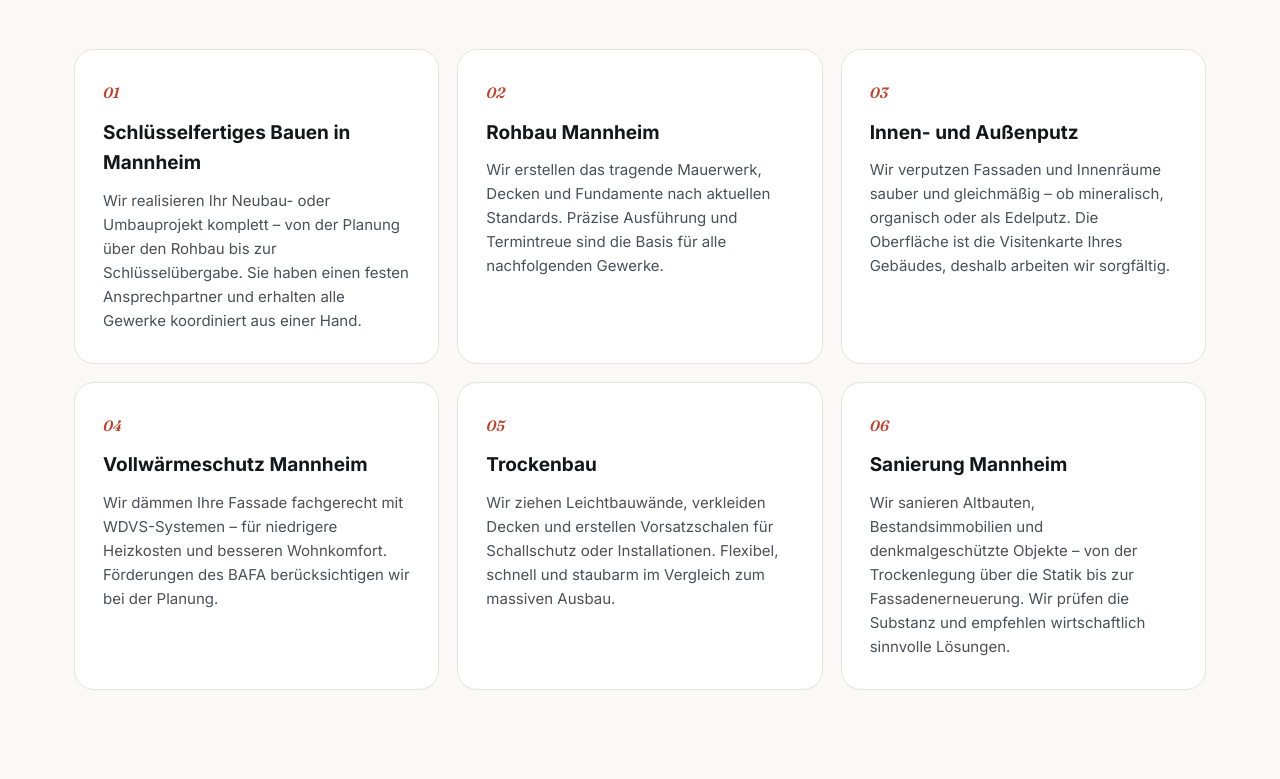
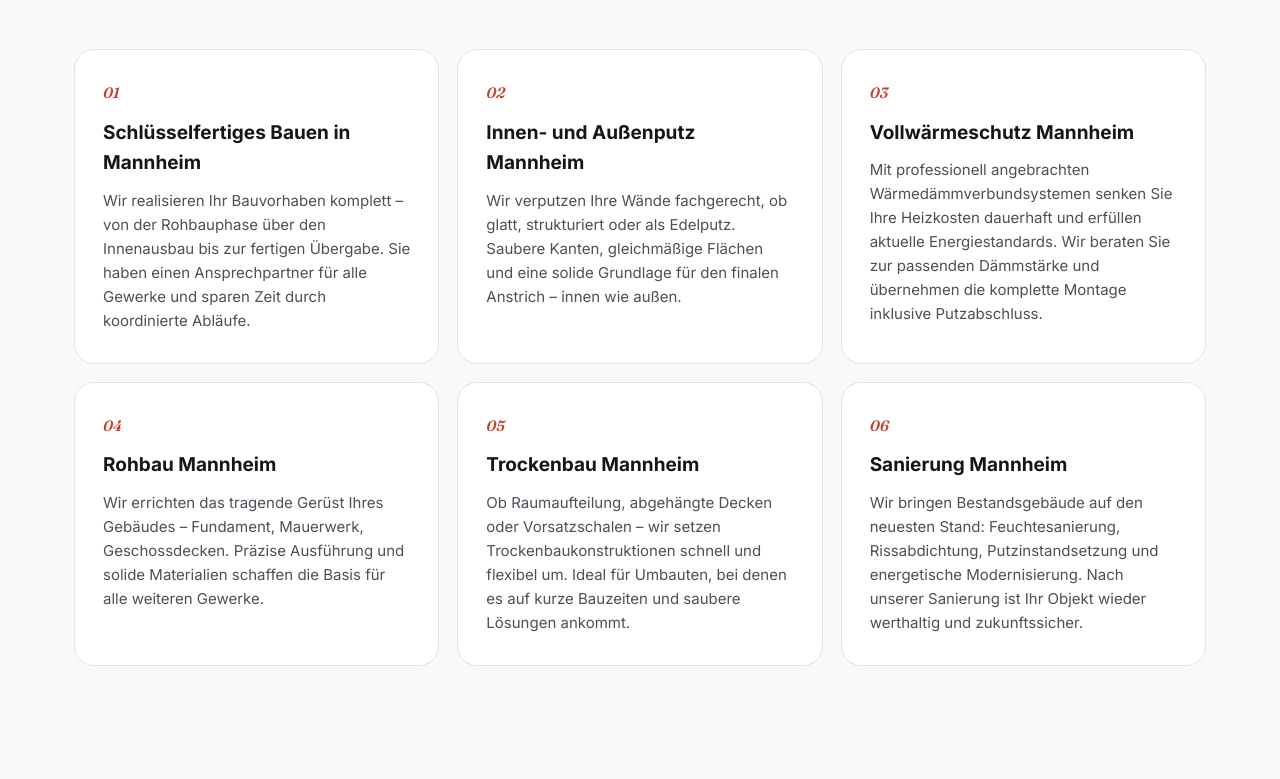
Before and after one commit to webjoyn/webjoyn-vorschau, a plain HTML site: page loga-bau-gmbh-d24caa43/index.html in a window 1280 px wide. Shown: the part 1254-2033 px from the top of the page. Drawn offline with Linux system fonts and the light colour scheme.

Commit message:
Deploy: loga-bau-gmbh-d24caa43/index.html

```diff
--- a/loga-bau-gmbh-d24caa43/index.html
+++ b/loga-bau-gmbh-d24caa43/index.html
@@ -4,10 +4,10 @@
 <meta charset="utf-8" />
 <meta name="viewport" content="width=device-width, initial-scale=1" />
 <title>Bauunternehmen Mannheim | Loga-Bau GmbH</title>
-<meta name="description" content="Schlüsselfertiges Bauen, Rohbau, Sanierung und Vollwärmeschutz in Mannheim – alles aus einer Hand. Loga-Bau GmbH: Ihr zuverlässiger Partner. Jetzt Beratung anfragen." />
+<meta name="description" content="Schlüsselfertiges Bauen, Rohbau, Sanierung und Vollwärmeschutz in Mannheim – die Loga-Bau GmbH realisiert Ihr Projekt zuverlässig aus einer Hand. Jetzt Kontakt aufnehmen." />
 <link rel="canonical" href="https://webjoyn.github.io/webjoyn-vorschau/loga-bau-gmbh-d24caa43/" />
 <meta property="og:title" content="Bauunternehmen Mannheim | Loga-Bau GmbH" />
-<meta property="og:description" content="Schlüsselfertiges Bauen, Rohbau, Sanierung und Vollwärmeschutz in Mannheim – alles aus einer Hand. Loga-Bau GmbH: Ihr zuverlässiger Partner. Jetzt Beratung anfragen." />
+<meta property="og:description" content="Schlüsselfertiges Bauen, Rohbau, Sanierung und Vollwärmeschutz in Mannheim – die Loga-Bau GmbH realisiert Ihr Projekt zuverlässig aus einer Hand. Jetzt Kontakt aufnehmen." />
 <meta property="og:type" content="website" />
 <link rel="preconnect" href="https://fonts.googleapis.com" />
 <link rel="preconnect" href="https://fonts.gstatic.com" crossorigin />
@@ -106,7 +106,7 @@ footer{background:var(--dark);color:rgba(255,255,255,.75);margin-top:clamp(64px,
 [data-reveal].is-visible{opacity:1;transform:none}
 @media(prefers-reduced-motion:reduce){html{scroll-behavior:auto}[data-reveal]{opacity:1;transform:none;transition:none}}
 </style>
-<script type="application/ld+json">{"@context":"https://schema.org","@type":"LocalBusiness","name":"Loga-Bau GmbH","description":"Schlüsselfertiges Bauen, Rohbau, Sanierung und Vollwärmeschutz in Mannheim – alles aus einer Hand. Loga-Bau GmbH: Ihr zuverlässiger Partner. Jetzt Beratung anfragen.","address":{"@type":"PostalAddress","addressLocality":"Mannheim","addressCountry":"DE"},"url":"https://webjoyn.github.io/webjoyn-vorschau/loga-bau-gmbh-d24caa43/"}</script>
+<script type="application/ld+json">{"@context":"https://schema.org","@type":"LocalBusiness","name":"Loga-Bau GmbH","description":"Schlüsselfertiges Bauen, Rohbau, Sanierung und Vollwärmeschutz in Mannheim – die Loga-Bau GmbH realisiert Ihr Projekt zuverlässig aus einer Hand. Jetzt Kontakt aufnehmen.","address":{"@type":"PostalAddress","addressLocality":"Mannheim","addressCountry":"DE"},"url":"https://webjoyn.github.io/webjoyn-vorschau/loga-bau-gmbh-d24caa43/"}</script>
 </head>
 <body>
   <header>
@@ -133,7 +133,7 @@ footer{background:var(--dark);color:rgba(255,255,255,.75);margin-top:clamp(64px,
         <div class="hero-content">
           <span class="hero-badge">Mannheim · Bauunternehmen</span>
           <h1>Bauen mit <em class="accent">Substanz</em></h1>
-          <p>Wir realisieren Ihr Bauvorhaben in Mannheim und Umgebung – vom ersten Spatenstich bis zur schlüsselfertigen Übergabe. Verlässlich, termingerecht und aus einer Hand.</p>
+          <p>Vom ersten Spatenstich bis zur Schlüsselübergabe realisiert die Loga-Bau GmbH Ihr Bauvorhaben in Mannheim und Umgebung – zuverlässig, termingerecht und aus einer Hand.</p>
           <div class="hero-actions">
             <a class="btn btn-primary" href="https://webjoyn.de/termin-buchen">Projekt anfragen</a>
             <a class="btn btn-ghost" href="#leistungen">Leistungen ansehen</a>
@@ -170,37 +170,37 @@ footer{background:var(--dark);color:rgba(255,255,255,.75);margin-top:clamp(64px,
         <div class="service" data-reveal>
           <span class="num">01</span>
           <h3>Schlüsselfertiges Bauen in Mannheim</h3>
-          <p>Wir realisieren Ihr Neubau- oder Umbauprojekt komplett – von der Planung über den Rohbau bis zur Schlüsselübergabe. Sie haben einen festen Ansprechpartner und erhalten alle Gewerke koordiniert aus einer Hand.</p>
+          <p>Wir realisieren Ihr Bauvorhaben komplett – von der Rohbauphase über den Innenausbau bis zur fertigen Übergabe. Sie haben einen Ansprechpartner für alle Gewerke und sparen Zeit durch koordinierte Abläufe.</p>
         </div>
 
         <div class="service" data-reveal>
           <span class="num">02</span>
-          <h3>Rohbau Mannheim</h3>
-          <p>Wir erstellen das tragende Mauerwerk, Decken und Fundamente nach aktuellen Standards. Präzise Ausführung und Termintreue sind die Basis für alle nachfolgenden Gewerke.</p>
+          <h3>Innen- und Außenputz Mannheim</h3>
+          <p>Wir verputzen Ihre Wände fachgerecht, ob glatt, strukturiert oder als Edelputz. Saubere Kanten, gleichmäßige Flächen und eine solide Grundlage für den finalen Anstrich – innen wie außen.</p>
         </div>
 
         <div class="service" data-reveal>
           <span class="num">03</span>
-          <h3>Innen- und Außenputz</h3>
-          <p>Wir verputzen Fassaden und Innenräume sauber und gleichmäßig – ob mineralisch, organisch oder als Edelputz. Die Oberfläche ist die Visitenkarte Ihres Gebäudes, deshalb arbeiten wir sorgfältig.</p>
+          <h3>Vollwärmeschutz Mannheim</h3>
+          <p>Mit professionell angebrachten Wärmedämmverbundsystemen senken Sie Ihre Heizkosten dauerhaft und erfüllen aktuelle Energiestandards. Wir beraten Sie zur passenden Dämmstärke und übernehmen die komplette Montage inklusive Putzabschluss.</p>
         </div>
 
         <div class="service" data-reveal>
           <span class="num">04</span>
-          <h3>Vollwärmeschutz Mannheim</h3>
-          <p>Wir dämmen Ihre Fassade fachgerecht mit WDVS-Systemen – für niedrigere Heizkosten und besseren Wohnkomfort. Förderungen des BAFA berücksichtigen wir bei der Planung.</p>
+          <h3>Rohbau Mannheim</h3>
+          <p>Wir errichten das tragende Gerüst Ihres Gebäudes – Fundament, Mauerwerk, Geschossdecken. Präzise Ausführung und solide Materialien schaffen die Basis für alle weiteren Gewerke.</p>
         </div>
 
         <div class="service" data-reveal>
           <span class="num">05</span>
-          <h3>Trockenbau</h3>
-          <p>Wir ziehen Leichtbauwände, verkleiden Decken und erstellen Vorsatzschalen für Schallschutz oder Installationen. Flexibel, schnell und staubarm im Vergleich zum massiven Ausbau.</p>
+          <h3>Trockenbau Mannheim</h3>
+          <p>Ob Raumaufteilung, abgehängte Decken oder Vorsatzschalen – wir setzen Trockenbaukonstruktionen schnell und flexibel um. Ideal für Umbauten, bei denen es auf kurze Bauzeiten und saubere Lösungen ankommt.</p>
         </div>
 
         <div class="service" data-reveal>
           <span class="num">06</span>
           <h3>Sanierung Mannheim</h3>
-          <p>Wir sanieren Altbauten, Bestandsimmobilien und denkmalgeschützte Objekte – von der Trockenlegung über die Statik bis zur Fassadenerneuerung. Wir prüfen die Substanz und empfehlen wirtschaftlich sinnvolle Lösungen.</p>
+          <p>Wir bringen Bestandsgebäude auf den neuesten Stand: Feuchtesanierung, Rissabdichtung, Putzinstandsetzung und energetische Modernisierung. Nach unserer Sanierung ist Ihr Objekt wieder werthaltig und zukunftssicher.</p>
         </div>
         </div>
       </div>
@@ -213,7 +213,7 @@ footer{background:var(--dark);color:rgba(255,255,255,.75);margin-top:clamp(64px,
             <div>
               <span class="kicker" data-reveal>Über uns</span>
               <h2 data-reveal>Loga-Bau GmbH</h2>
-              <p class="body" data-reveal>Die Loga-Bau GmbH ist Ihr Partner für anspruchsvolle Bauprojekte in Mannheim und der Metropolregion Rhein-Neckar. Wir übernehmen Neubauten, Sanierungen und Ausbauten für private und gewerbliche Auftraggeber. Unser Leistungsspektrum reicht vom Rohbau über Putz- und Trockenbauarbeiten bis zur energetischen Sanierung. Sie erhalten bei uns alles aus einer Hand – mit festen Ansprechpartnern, die Ihr Projekt vom Angebot bis zur Abnahme begleiten. Wir arbeiten mit bewährten Materialien, koordinieren Gewerke zuverlässig und halten uns an vereinbarte Termine. Sprechen Sie uns an – wir beraten Sie unverbindlich vor Ort.</p>
+              <p class="body" data-reveal>Die Loga-Bau GmbH ist Ihr Partner für solides Handwerk am Bau in Mannheim. Ob Neubau, Sanierung oder energetische Ertüchtigung – wir übernehmen alle Gewerke von der Planung bis zur Abnahme. Unser Team aus erfahrenen Fachkräften arbeitet eng mit Ihnen zusammen, damit Ihr Projekt genau so entsteht, wie Sie es sich vorstellen. Transparente Kommunikation, saubere Ausführung und Termintreue sind für uns selbstverständlich. Sie erreichen uns jederzeit persönlich und erhalten klare Antworten auf alle Fragen rund um Ihr Bauvorhaben.</p>
             </div>
 
           </div>
```
